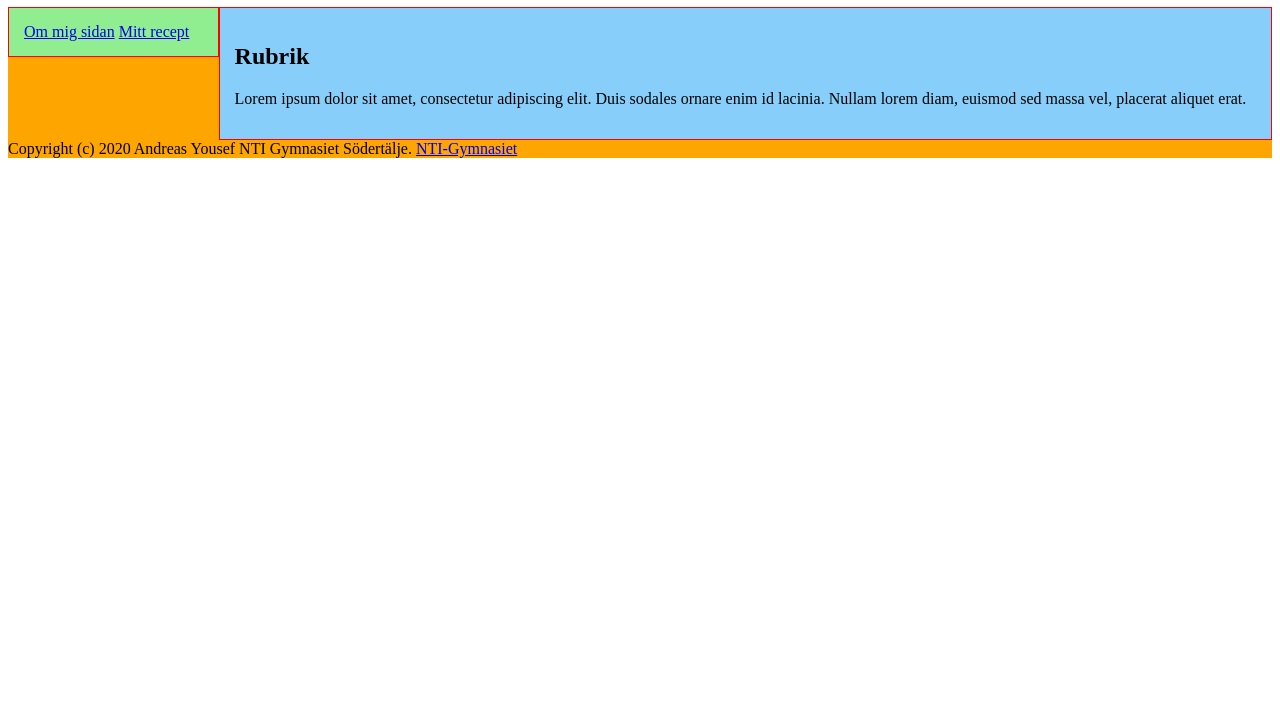
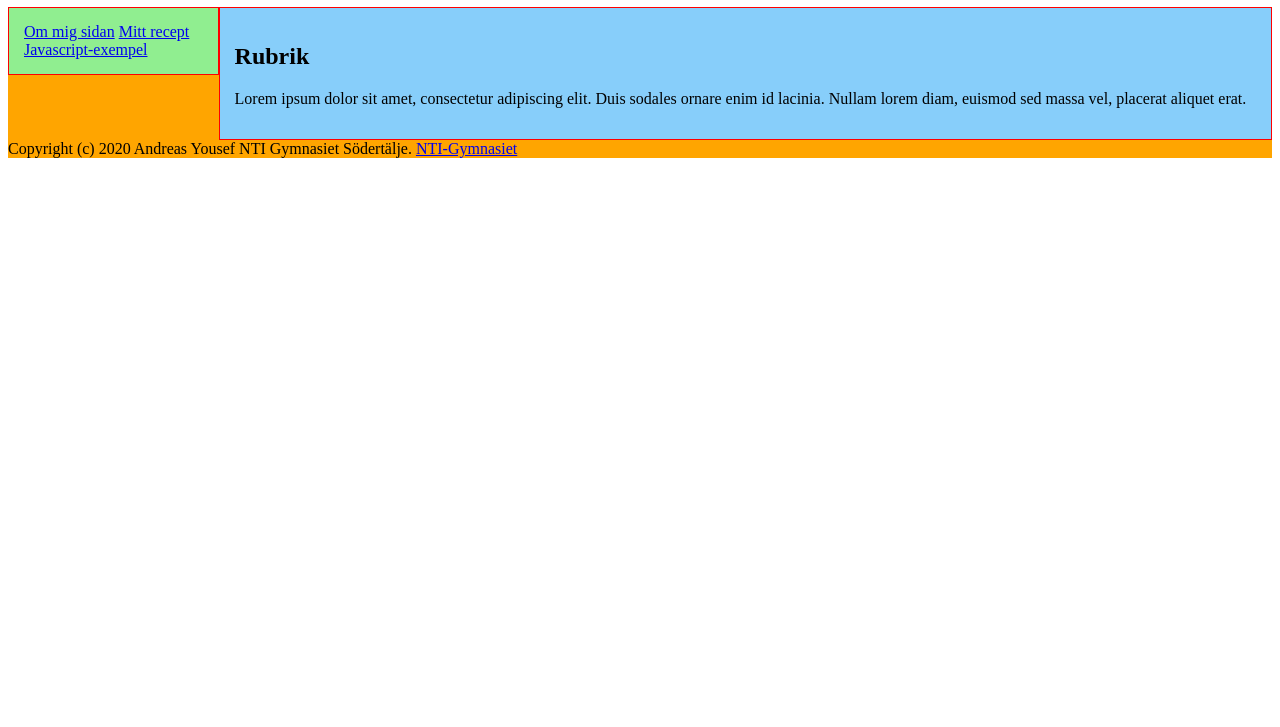
Before and after one commit to ntisod/blandad-webbutveckling-1-SanAndreasAlliance, a plain HTML site: page docs/index.html in a window 1280 px wide. Shown: the part 73-800 px from the top of the page. Drawn offline with Linux system fonts and the light colour scheme.

Commit message:
javascript exempel

```diff
--- a/docs/index.html
+++ b/docs/index.html
@@ -14,6 +14,7 @@
     <nav class="col-2">
     <a href="ommig.html">Om mig sidan</a>
     <a href="recept.html">Mitt recept</a>
+    <a href="javascript-exempel.html"> Javascript-exempel </a>
     </nav>
 
     <main class="col-10">
```
